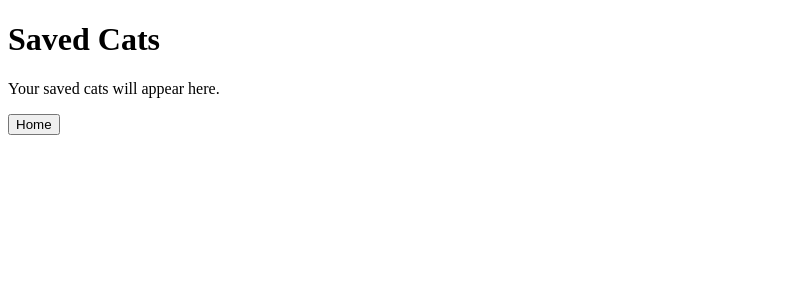
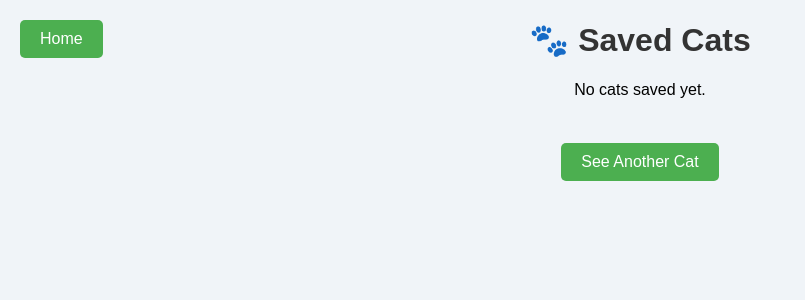
Before and after one commit to GracexGaffneyyyy/FlaskProject15, a Flask app: template templates/saved.cat.html in a window 1280 px wide. Shown: the top 300 px of the page, without its empty margins (0-805 px from the left). Run offline with Flask 3, Linux system fonts and the light colour scheme; the template is opened without the code that fills it, so the values that code supplies are empty.

Commit message:
fixing cat pages

```diff
--- a/app.py
+++ b/app.py
@@ -1,7 +1,7 @@
 import os
 import time
 import requests
-from flask import Flask, jsonify, render_template
+from flask import Flask, jsonify, render_template, redirect, url_for, request
 
 app = Flask(__name__)
 
@@ -11,11 +11,11 @@ API_KEY = os.environ.get("CAT_API_KEY")
 ANIMAL = "Cat"
 CAT_URL = "https://api.thecatapi.com/v1/images/search"
 
+saved_cats = []
 
 @app.route("/")
 def index():
     return render_template("index.html")
-
 
 
 @app.route("/cat")
@@ -69,6 +69,21 @@ def cat():
         ), 503
 
 
+@app.route("/save_cat")
+def save_cat():
+    image_url = request.args.get("image_url")
+
+    if image_url and image_url not in saved_cats:
+        saved_cats.append(image_url)
+
+    return redirect(url_for("saved"))
+
+
+@app.route("/saved")
+def saved():
+    return render_template("saved.cat.html", saved_cats=saved_cats)
+
+
 @app.route("/api/cat")
 def api_cat():
     if not API_KEY:
@@ -111,9 +126,6 @@ def api_cat():
 def health():
     return jsonify({"status": "OK"})
 
-@app.route("/saved")
-def saved():
-    return render_template("saved.html")
 
 @app.route("/ready")
 def ready():
@@ -133,6 +145,5 @@ def status():
     })
 
 
-
 if __name__ == "__main__":
     app.run(debug=True)
--- a/templates/saved.cat.html
+++ b/templates/saved.cat.html
@@ -2,11 +2,41 @@
 <html>
 <head>
     <title>Saved Cats</title>
+    <link rel="stylesheet" href="{{ url_for('static', filename='style.css') }}">
+
+    <style>
+        .top-left {
+            position: absolute;
+            top: 10px;
+            left: 10px;
+        }
+
+        .cat-gallery img {
+            margin: 10px;
+            border-radius: 10px;
+        }
+    </style>
 </head>
 <body>
-    <h1>Saved Cats</h1>
-    <p>Your saved cats will appear here.</p>
 
-    <a href="/"><button>Home</button></a>
+    <div class="top-left">
+        <a href="/"><button>Home</button></a>
+    </div>
+
+    <h1>🐾 Saved Cats</h1>
+
+    {% if saved_cats %}
+        <div class="cat-gallery">
+            {% for cat in saved_cats %}
+                <img src="{{ cat }}" width="250">
+            {% endfor %}
+        </div>
+    {% else %}
+        <p>No cats saved yet.</p>
+    {% endif %}
+
+    <br>
+    <a href="/cat"><button>See Another Cat</button></a>
+
 </body>
 </html>
```
Also changed, not shown: templates/cat.html (+8 -6 lines).
